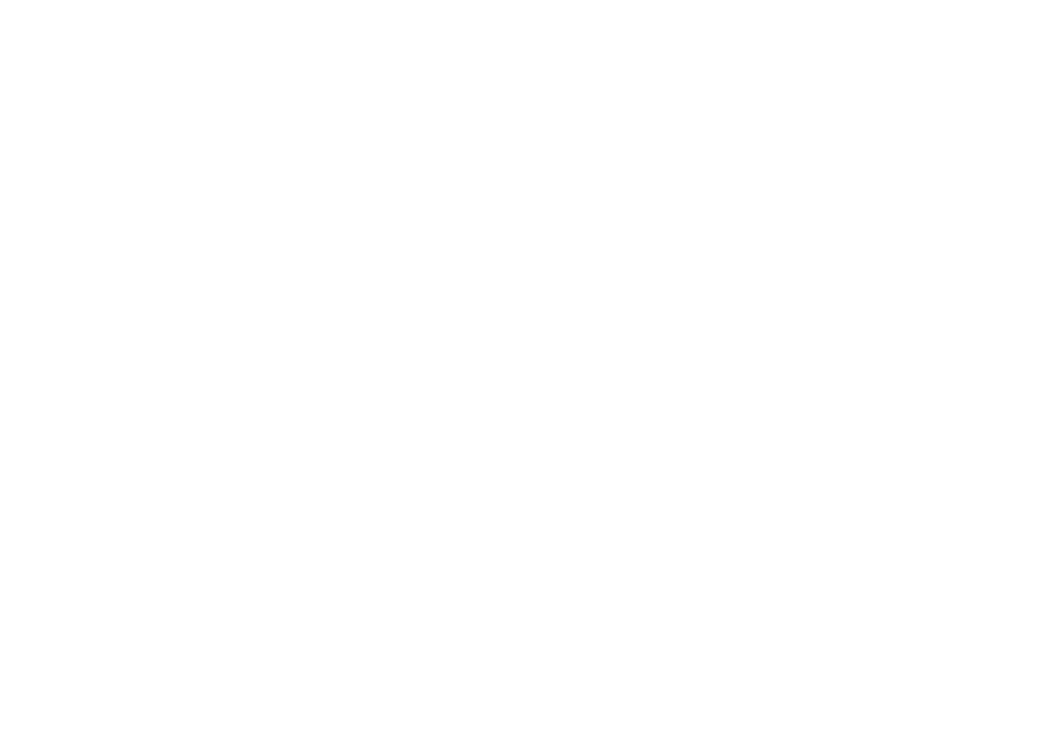
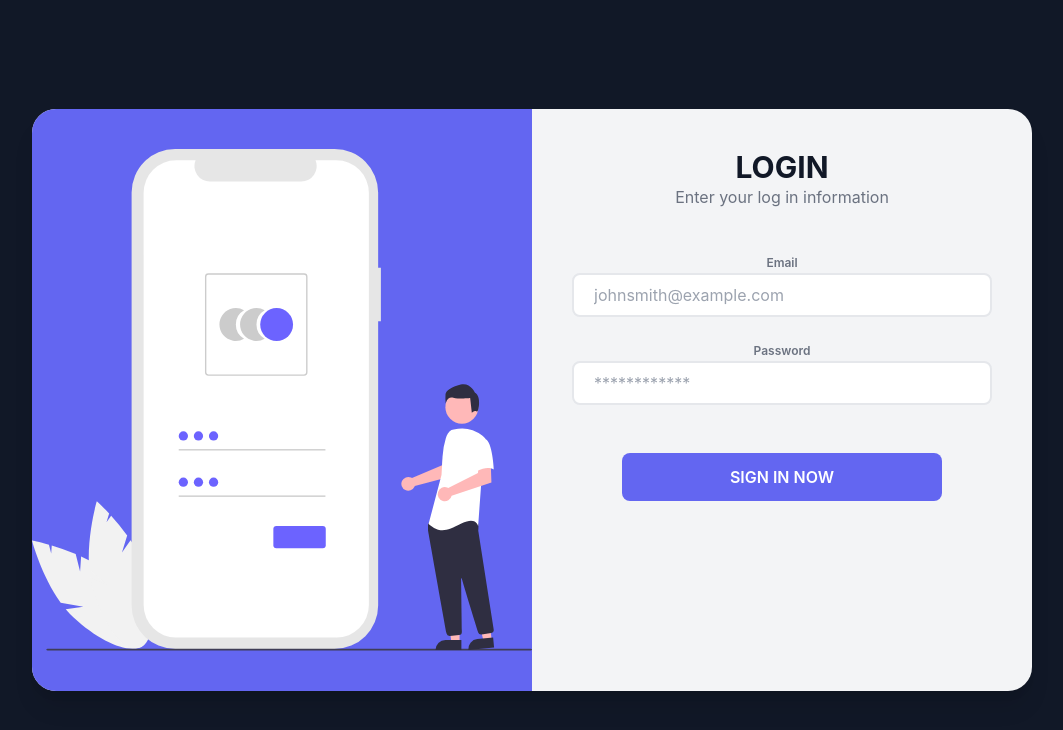
Before and after one commit to MikeRock51/kontakt, a React (Create React App) app in the folder frontend/: page /signin in a window 1280 px wide. Before the commit this address had no page. Shown: the top 730 px of the page, without its empty margins (108-1171 px from the left). Built offline with nearby package versions, Linux system fonts and the light colour scheme.

Commit message:
Implement Sign in functionality

```diff
--- a/frontend/src/App.js
+++ b/frontend/src/App.js
@@ -2,6 +2,7 @@
 import './App.css';
 import Toast from "./providers/ToastProvider";
 import SignUpPage from "./pages/SignUpPage";
+import SignInPage from "./pages/SignInPage";
 
 function App() {
   return (
@@ -13,8 +14,8 @@
             <Toast />
             <Routes>
               <Route path="/signup" element={<SignUpPage />} />
+              <Route path="/signin" element={<SignInPage />} />
               {/* <Route path="/" element={<LandingPage />} />
-              <Route path="/signin" element={<SignInPage />} />
               <Route path="/food/:id" element={<FoodDetails />} />
               <Route path="/profile" element={<Profile />} />
               <Route path="/recipes/new" element={<CreateRecipe />} />
--- /dev/null
+++ b/frontend/src/pages/SignInPage.js
@@ -0,0 +1,103 @@
+import FormSide from "../components/FormSide";
+import { useFormik } from "formik";
+import { SignInValidationSchema } from "../utilities/Validators";
+import { LoginUser } from "../utilities/Connector";
+import { useState } from "react";
+import { useNavigate } from "react-router-dom";
+
+export default function SignInPage() {
+  const [ loading, setLoading ] = useState(false);
+  const navigate = useNavigate();
+
+  const formik = useFormik({
+    initialValues: {
+      email: '',
+      password: '',
+    },
+    validationSchema: SignInValidationSchema,
+    onSubmit: async (values) => {
+    setLoading(true);
+      const success = await LoginUser(values);
+      if (success) {
+        setTimeout(() => {
+            navigate('/contacts');
+          }, 400);
+      }
+      setLoading(false);
+    },
+  });
+    return (
+      <div className="min-w-screen min-h-screen bg-gray-900 flex items-center justify-center px-5 py-5">
+        <div className="bg-gray-100 text-gray-500 rounded-3xl shadow-xl w-full overflow-hidden" style={{ maxWidth: '1000px' }}>
+          <div className="md:flex w-full">
+            <FormSide />
+            <div className="w-full md:w-1/2 py-10 px-5 md:px-10">
+              <form onSubmit={formik.handleSubmit}>
+                <div className="text-center mb-10">
+                  <h1 className="font-bold text-3xl text-gray-900">LOGIN</h1>
+                  <p>Enter your log in information</p>
+                </div>
+                <div className="flex -mx-3">
+                  <div className="w-full px-3 mb-5">
+                    <label htmlFor="email" className="text-xs font-semibold px-1">
+                      Email
+                    </label>
+                    <div className="flex">
+                      <div className="w-10 z-10 pl-1 text-center pointer-events-none flex items-center justify-center">
+                        <i className="mdi mdi-email-outline text-gray-400 text-lg"></i>
+                      </div>
+                      <input
+                        type="email"
+                        id="email"
+                        name="email"
+                        onChange={formik.handleChange}
+                        onBlur={formik.handleBlur}
+                        value={formik.values.email}
+                        className="w-full -ml-10 px-5 pr-3 py-2 rounded-lg border-2 border-gray-200 outline-none focus:border-indigo-500"
+                        placeholder="johnsmith@example.com"
+                      />
+                    </div>
+                    {formik.touched.email && formik.errors.email ? (
+                      <div className="text-red-500 text-xs mt-1">{formik.errors.email}</div>
+                    ) : null}
+                  </div>
+                </div>
+                <div className="flex -mx-3">
+                  <div className="w-full px-3 mb-12">
+                    <label htmlFor="email" className="text-xs font-semibold px-1">
+                      Password
+                    </label>
+                    <div className="flex">
+                      <div className="w-10 z-10 pl-1 text-center pointer-events-none flex items-center justify-center">
+                        <i className="mdi mdi-email-outline text-gray-400 text-lg"></i>
+                      </div>
+                      <input
+                        type="password"
+                        id="password"
+                        name="password"
+                        onChange={formik.handleChange}
+                        onBlur={formik.handleBlur}
+                        value={formik.values.password}
+                        className="w-full -ml-10 px-5 pr-3 py-2 rounded-lg border-2 border-gray-200 outline-none focus:border-indigo-500"
+                        placeholder="************"
+                      />
+                    </div>
+                    {formik.touched.password && formik.errors.password ? (
+                      <div className="text-red-500 text-xs mt-1">{formik.errors.password}</div>
+                    ) : null}
+                  </div>
+                </div>
+                <div className="flex -mx-3">
+                  <div className="w-full px-3 mb-5">
+                    <button type="submit" disabled={loading} className="block w-full max-w-xs mx-auto bg-indigo-500 hover:bg-indigo-700 focus:bg-indigo-700 text-white rounded-lg px-3 py-3 font-semibold disabled:bg-gray-500">
+                      {loading ? "Signing in..." : "SIGN IN NOW"}
+                    </button>
+                  </div>
+                </div>
+              </form>
+            </div>
+          </div>
+        </div>
+      </div>
+    );
+}
--- a/frontend/src/utilities/Connector.js
+++ b/frontend/src/utilities/Connector.js
@@ -1,11 +1,10 @@
 import axios from "axios";
 import toast from "react-hot-toast";
-// import { calcTokenExp } from "./Utilities";
 
 
 const API_URL = process.env.REACT_APP_API_URL;
 
-export async function CreateUser(userData, setError) {
+export async function CreateUser(userData) {
   try {
     const response = await axios.post(API_URL + "/users", userData);
     console.log(response);
@@ -14,24 +13,22 @@
   } catch (error) {
     console.log(error);
     toast.error(error.response?.data?.error || "Network error");
-    // setError(error.response?.data?.message || "Network error");
     return false;
   }
 }
 
-// export async function LoginUser(userData, setError) {
-//   try {
-//     const response = await axios.post(API_URL + "/login", userData);
-//     console.log(response);
-//     const tokenExp = calcTokenExp();
-//     toast.success(response.data.message);
-//     return { token: response.data["auth-token"], exp: tokenExp, user: response.data.data };
-//   } catch (error) {
-//     console.log(error);
-//     setError(error.response.data.message);
-//     return false;
-//   }
-// }
+export async function LoginUser(userData) {
+  try {
+    const response = await axios.post(API_URL + "/sign_in", userData);
+    console.log(response);
+    toast.success(response.data.message);
+    return { token: response.data["auth_token"], user: response.data.data };
+  } catch (error) {
+    console.log(error);
+    toast.error(error.response.data.error || "Error signing you in...");
+    return false;
+  }
+}
 
 export async function LogoutUser(token) {
   try {
--- /dev/null
+++ b/frontend/src/utilities/Misc.js
@@ -0,0 +1,7 @@
+export function calcTokenExp() {
+    const currentDate = new Date();
+    currentDate.setHours(currentDate.getHours() + 23);
+    currentDate.setMinutes(currentDate.getMinutes() + 59);
+
+    return currentDate;
+}
--- a/frontend/src/utilities/Validators.js
+++ b/frontend/src/utilities/Validators.js
@@ -6,3 +6,9 @@
     password: Yup.string().min(6, 'Password must be at least 6 characters').required('Password is required'),
     confirmPassword: Yup.string().oneOf([Yup.ref('password'), null], 'Passwords must match').required('Please confirm your password'),
   });
+
+
+export const SignInValidationSchema = Yup.object({
+email: Yup.string().email('Invalid email address').required('Email is required'),
+password: Yup.string().required('Password is required'),
+});
```
Also changed, not shown: 2 other files (tests, documents, lock files or other folders).
